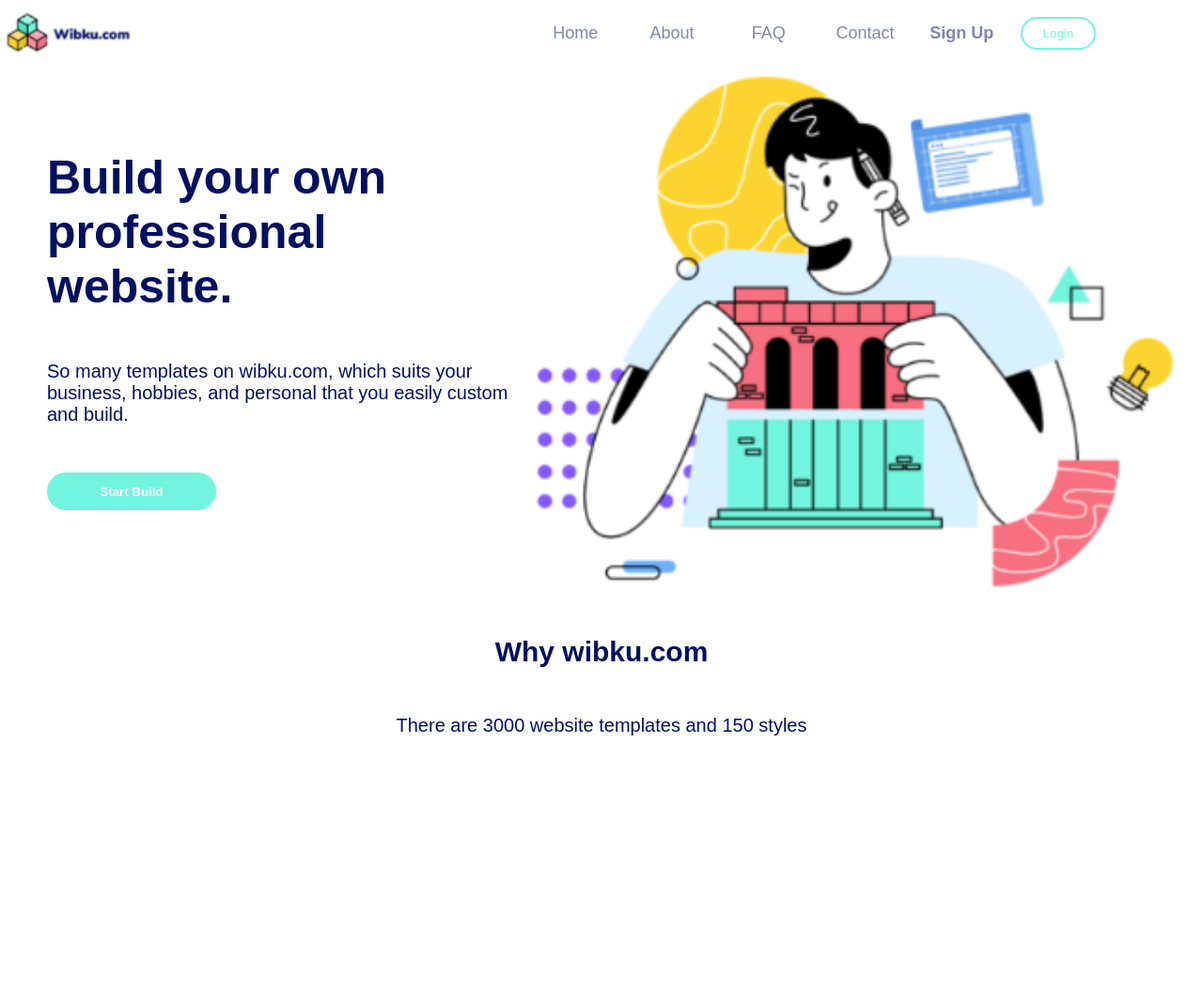
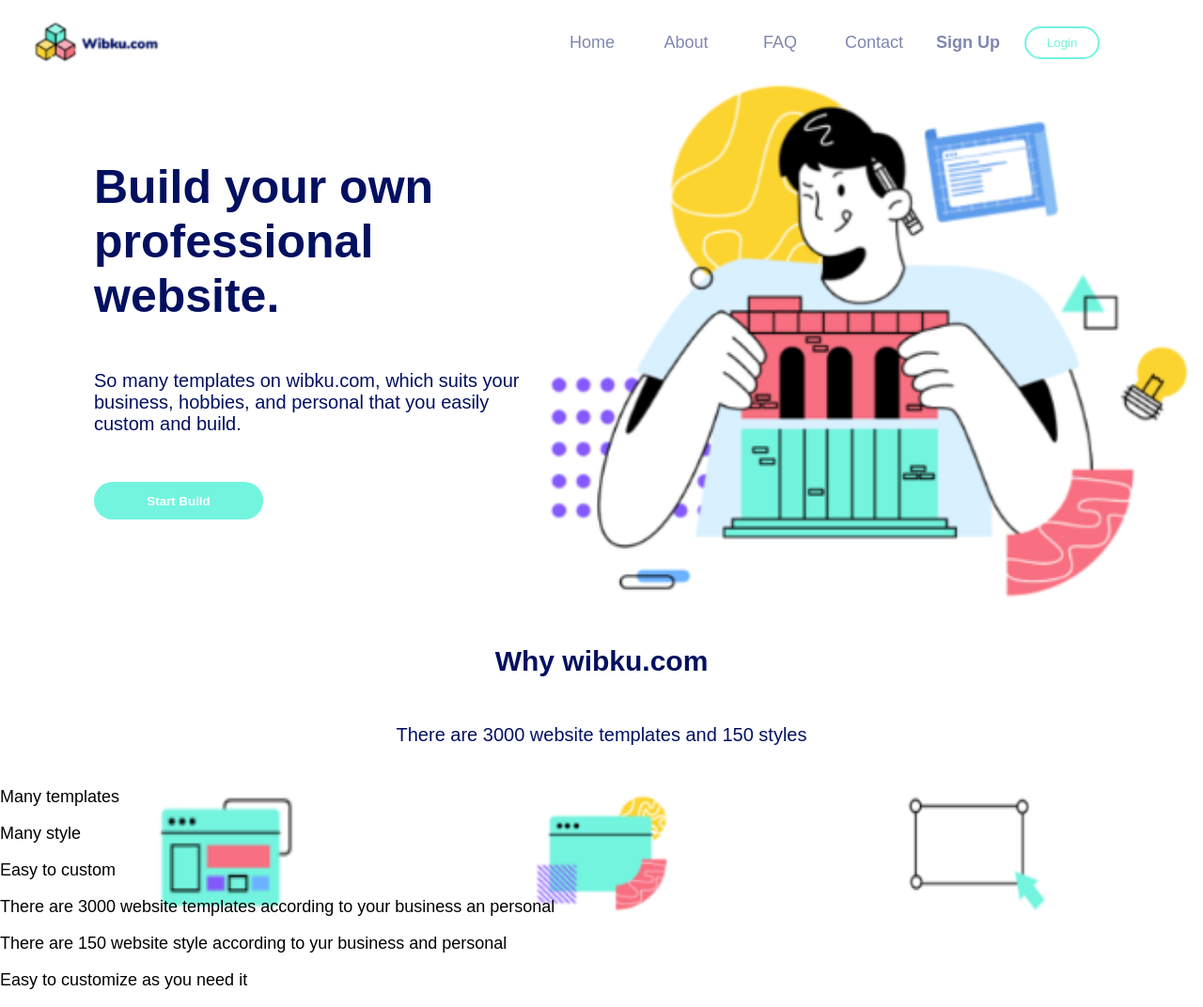
Before and after one commit to garciaarmando/EjercicioMaquetacion, a plain HTML site: page index.html in a window 1280 px wide. Shown: the whole page at 94% size. Before the commit the page ends 835 px from the top, so only its background shows below. Drawn offline with Linux system fonts and the light colour scheme.

Commit message:
Starting with the footer and the styles from the main section were adjusted

```diff
--- a/index.html
+++ b/index.html
@@ -38,9 +38,31 @@
             <div class="main-reason">
                 <p>There are 3000 website templates and 150 styles</p>
             </div>
+            <div class="last-images">
+                <img src="/assets/many-templates.png" alt="" />
+                <img src="/assets/many-style.png" alt="" class="center-image" />
+                <img src="/assets/easy-to-custom.png" alt="" />
+            </div>
         </section>
     </main>
-    <footer></footer>
+    <footer>
+        <section class="footer-container">
+            <div class="footer-first-part">
+                <p>Many templates</p>
+                <p>Many style</p>
+                <p>Easy to custom</p>
+            </div>
+            <div class="footer-second-part">
+                <p>
+                    There are 3000 website templates according to your business an personal
+                </p>
+                <p>
+                    There are 150 website style according to yur business and personal
+                </p>
+                <p>Easy to customize as you need it</p>
+            </div>
+        </section>
+    </footer>
 </body>
 
 </html>
--- a/styles/styles.css
+++ b/styles/styles.css
@@ -1,5 +1,6 @@
 body {
-    margin: 0;
+    margin: 0px auto;
+    width: auto;
     padding: 0;
     font-size: 18px;
     font-family: Arial, Helvetica, sans-serif;
@@ -21,6 +22,7 @@ nav {
     align-items: center;
     justify-items: center;
     color: #8087af;
+    margin-top: 10px;
 }
 
 nav .icon {
@@ -34,6 +36,7 @@ nav .icon {
     grid-column-start: 1;
     grid-column-end: 2;
     cursor: pointer;
+    margin-left: 30px;
 }
 
 nav .home {
@@ -114,7 +117,7 @@ nav .sign-up:hover {
 
 nav button:hover {
     color: black;
-    box-shadow: 0 4px 16px #73f4de;
+    box-shadow: 0 4px 5px #73f4de;
     transition: all 0.2s ease;
 }
 
@@ -128,7 +131,7 @@ main .main-container {
     display: grid;
     grid-template-columns: 40% 60%;
     grid-template-rows: 100%;
-    margin-left: 50px;
+    margin-left: 100px;
 }
 
 main .main-container .main-paragraph {
@@ -137,6 +140,8 @@ main .main-container .main-paragraph {
     font-weight: bold;
     justify-self: center;
     align-self: center;
+    justify-items: center;
+    align-items: center;
     margin-top: 100px;
     margin-bottom: 50px;
 }
@@ -152,7 +157,7 @@ main .main-container .main-paragraph {
 .main-button {
     grid-column: 2/3;
     grid-row: 4/5;
-    justify-self: start;
+    justify-self: center;
     align-self: center;
     width: 180px;
     height: 40px;
@@ -193,3 +198,45 @@ main .main-container .main-paragraph {
     color: #021060;
     font-size: 20px;
 }
+
+.last-images {
+    width: 100%;
+    /* display: inline-block; */
+    display: flex;
+    justify-content: center;
+}
+
+.last-images img {
+    width: 150px;
+}
+
+.last-images .center-image {
+    margin-left: 250px;
+    margin-right: 250px;
+}
+
+
+/* footer {
+    width: 100%;
+}
+
+footer .footer-container {
+    display: flex;
+}
+
+footer .footer-container .footer-first-part {
+    justify-content: center;
+}
+ */
+
+
+/* footer 3 columnas y 3 filas */
+
+
+/* el logo recorrerlo a la derecha */
+
+
+/* alinear el body al centro */
+
+
+/* hoover del botón overflow hidden  sombra más pequeña*/
```
